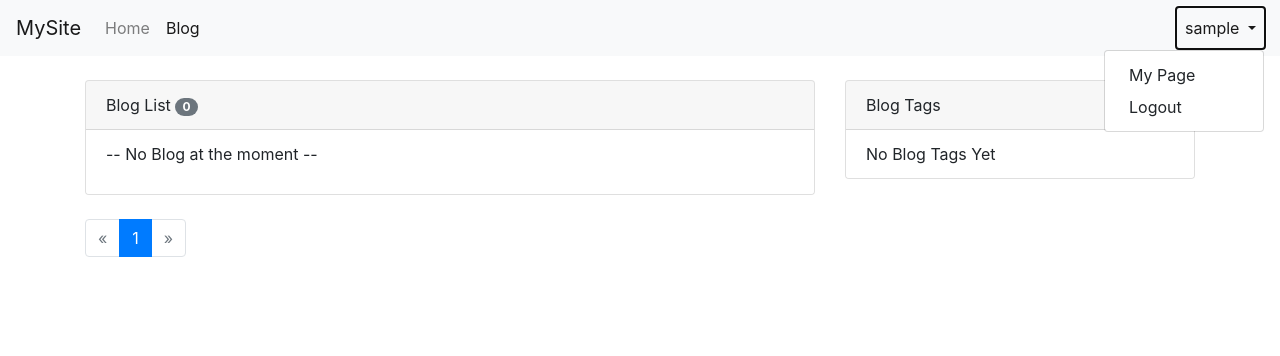
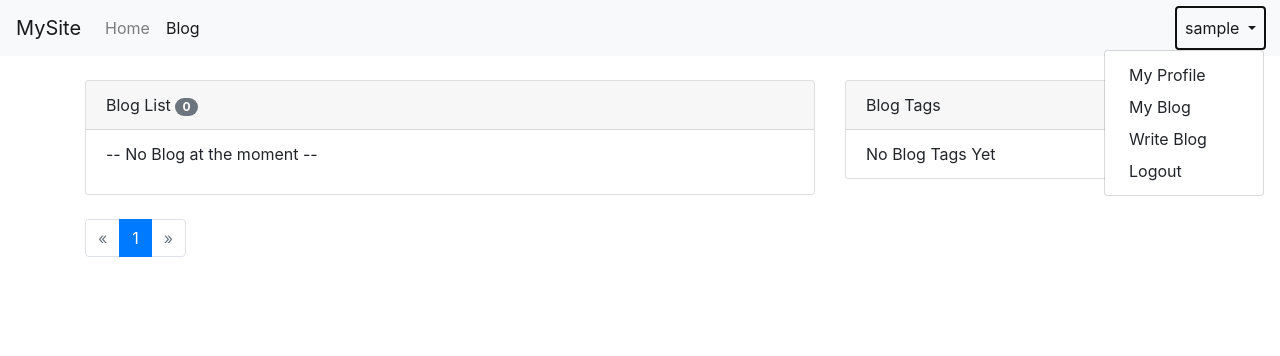
Before and after one commit to abby179/mysite_Django, a Django app: page /blog/ in a window 1280 px wide, after a click that opens the changed part. Shown: the top 356 px of the page. Run offline with Django 3.2, Linux system fonts and the light colour scheme; the visitor is signed in with stand-in values (Sample User, id 1); data that the repository does not hold is empty; parts of the project's set-up code (start-up, migrations or seed data) failed here and were passed over; some libraries are stand-ins or nearby versions.

Commit message:
add manage own blog, write new blog

```diff
--- /dev/null
+++ b/blog/static/write_blog.css
@@ -0,0 +1,3 @@
+div.django-ckeditor-widget {
+    width: 100%;
+}
--- a/blog/templates/blog/blog_detail.html
+++ b/blog/templates/blog/blog_detail.html
@@ -12,7 +12,7 @@
 {% endblock %}
 
 {% block content %}
-    <div class="container">
+    <div class="container mt-4">
         <div class="row">
             <div class="col-sm-10 offset-sm-1">
                 <h3>{{ blog.title }}</h3>
--- a/blog/templates/blog/blog_list.html
+++ b/blog/templates/blog/blog_list.html
@@ -6,7 +6,7 @@
 {% block nav_blog_active %}active{% endblock %}
 
 {% block content %}
-    <div class="container mb-4">
+    <div class="container mb-4 mt-4">
         <div class="row">
             <div class="col-md-8">
                 <div class="card mb-4">
@@ -91,8 +91,4 @@
             </div>
         </div>
     </div>
-
-
-
-
 {% endblock %}
--- a/blog/urls.py
+++ b/blog/urls.py
@@ -4,5 +4,9 @@ from . import views
 urlpatterns = [
     path('<int:blog_pk>', views.blog_detail, name='blog_detail'),
     path('type/<int:blog_type_pk>/', views.blogs_with_type, name='blogs_with_type'),
+    path('manage_blog/', views.manage_blog, name='manage_blog'),
+    path('write_blog/', views.write_blog, name='write_blog'),
+    path('delete_blog/<int:blog_pk>', views.delete_blog, name='delete_blog'),
+    path('edit_blog/<int:blog_pk>', views.edit_blog, name='edit_blog'),
     path('', views.blog_list, name='blog_list'),
 ]
--- a/blog/views.py
+++ b/blog/views.py
@@ -1,15 +1,19 @@
 from django.conf import settings
 from django.core.paginator import Paginator
-from django.shortcuts import render, get_object_or_404
+from django.shortcuts import render, get_object_or_404, redirect
+from django.contrib.auth.decorators import login_required
+from django.http import Http404
+from django.contrib import messages
+from django.contrib.contenttypes.models import ContentType
 
 from .models import Blog, BlogType
+from .forms import BlogForm
 from read_count.utils import read_count_once
 
 
 def get_common_blog_data(request, blog_all):
     paginator = Paginator(blog_all, settings.EACH_PAGE_BLOGS_NUMBER)
     page_num = request.GET.get('page', 1)
-    # todo: add 404 page
     blog_page = paginator.get_page(page_num)
     current_page_num = blog_page.number
     page_range = list(range(max(current_page_num - 2, 1), min(current_page_num + 3, paginator.num_pages + 1)))
@@ -58,3 +62,61 @@ def blog_detail(request, blog_pk):
     response = render(request, 'blog/blog_detail.html', context)
     response.set_cookie(read_cookie_key, 'true', max_age=120)
     return response
+
+
+@login_required
+def manage_blog(request):
+    blog_all = Blog.objects.filter(author=request.user)
+    return render(request, 'blog/manage_blog.html', {'blog_all': blog_all})
+
+
+@login_required
+def delete_blog(request, blog_pk):
+    blog = get_object_or_404(Blog, id=blog_pk)
+    if blog.author == request.user:
+        blog.delete()
+        messages.add_message(request, messages.SUCCESS, blog.title+' was deleted successfully.')
+        return redirect('manage_blog')
+    else:
+        raise Http404('You are not allowed to delete this blog')
+
+
+@login_required
+def write_blog(request):
+    if request.method == 'POST':
+        blog_form = BlogForm(request.POST)
+        if blog_form.is_valid():
+            blog = Blog()
+            blog.title = blog_form.cleaned_data['title']
+            blog.blog_type = blog_form.cleaned_data['blog_type']
+            blog.content = blog_form.cleaned_data['content']
+            blog.author = request.user
+            blog.save()
+            messages.add_message(request, messages.SUCCESS, 'Article posted!')
+            return redirect('manage_blog')
+        else:
+            messages.add_message(request, messages.WARNING, list(blog_form.errors.values())[0][0])
+
+    context = {'blog_form': BlogForm()}
+    return render(request, 'blog/write_blog.html', context)
+
+
+@login_required
+def edit_blog(request, blog_pk):
+    blog = get_object_or_404(Blog, id=blog_pk)
+
+    if request.method == 'POST':
+        blog_form = BlogForm(request.POST)
+        if blog_form.is_valid():
+            blog.title = blog_form.cleaned_data['title']
+            blog.blog_type = blog_form.cleaned_data['blog_type']
+            blog.content = blog_form.cleaned_data['content']
+            blog.save()
+            messages.add_message(request, messages.SUCCESS, 'Article updated!')
+            return redirect('blog_detail', blog.pk)
+        else:
+            messages.add_message(request, messages.WARNING, list(blog_form.errors.values())[0][0])
+
+    blog_form = BlogForm(initial={'title': blog.title, 'content': blog.content, 'blog_type': blog.blog_type})
+    context = {'blog_form': blog_form}
+    return render(request, 'blog/edit_blog.html', context)
--- a/templates/error.html
+++ b/templates/error.html
@@ -5,7 +5,7 @@
 {% endblock %}
 
 {% block content %}
-    <div class="content ml-4">
+    <div class="content ml-4 mt-4">
         <h4>{{ message }}</h4>
         <a href="{{ redirect_to }}">Return</a>
     </div>
--- a/templates/index.html
+++ b/templates/index.html
@@ -14,7 +14,7 @@
 {% endblock %}
 
 {% block content %}
-    <div class="container">
+    <div class="container mt-4">
         <div class="row">
         <div class="col-md-8">
             <h3 class="index_cont">Welcome to my site!</h3>
--- a/templates/layout.html
+++ b/templates/layout.html
@@ -12,7 +12,7 @@
 </head>
 <body>
 
-    <nav class="navbar navbar-expand-lg navbar-light bg-light mb-4 sticky-top">
+    <nav class="navbar navbar-expand-lg navbar-light bg-light sticky-top">
       <a class="navbar-brand" href="{% url 'index' %}">MySite</a>
       <button class="navbar-toggler" type="button" data-toggle="collapse" data-target="#navbarSupportedContent" aria-controls="navbarSupportedContent" aria-expanded="false" aria-label="Toggle navigation">
         <span class="navbar-toggler-icon"></span>
@@ -35,7 +35,9 @@
                   {{ user.username }}
                 </a>
                 <div class="dropdown-menu dropdown-menu-right" aria-labelledby="navbarDropdown">
-                  <a class="dropdown-item" href="{% url 'user_info' %}">My Page</a>
+                  <a class="dropdown-item" href="{% url 'user_info' %}">My Profile</a>
+                  <a class="dropdown-item" href="{% url 'manage_blog' %}">My Blog</a>
+                  <a class="dropdown-item" href="{% url 'write_blog' %}">Write Blog</a>
                   <a class="dropdown-item" href="{% url 'logout' %}">Logout</a>
                 </div>
               </li>
@@ -50,6 +52,14 @@
         </ul>
       </div>
     </nav>
+
+    {% if messages %}
+        <ul class="messages list-unstyled">
+            {% for message in messages %}
+            <li{% if message.tags %} class="alert alert-{{ message.tags }}"{% endif %}>{{ message }}</li>
+            {% endfor %}
+        </ul>
+    {% endif %}
 
     {% block content %}
     {% endblock %}
--- a/user/templates/user/login.html
+++ b/user/templates/user/login.html
@@ -7,7 +7,7 @@
 {% block nav_login_active %}active{% endblock %}
 
 {% block content %}
-    <div class="content">
+    <div class="content mt-4">
         <div class="row">
             <div class="col-sm-4 offset-sm-4">
                 <div class="card">
--- a/user/templates/user/register.html
+++ b/user/templates/user/register.html
@@ -7,7 +7,7 @@
 {% block nav_register_active %}active{% endblock %}
 
 {% block content %}
-    <div class="content">
+    <div class="content mt-4">
         <div class="row">
             <div class="col-sm-4 offset-sm-4">
                 <div class="card">
--- a/user/templates/user/user_info.html
+++ b/user/templates/user/user_info.html
@@ -5,7 +5,7 @@
 {% endblock %}
 
 {% block content %}
-    <div class="content">
+    <div class="content mt-4">
         <div class="row">
             <div class="col-10 offset-1">
                 <h2>{{ user.username }}</h2>
```
Also changed, not shown: blog/forms.py (added, +31 -0 lines), blog/templates/blog/edit_blog.html (added, +33 -0 lines), blog/templates/blog/manage_blog.html (added, +35 -0 lines), blog/templates/blog/write_blog.html (added, +33 -0 lines), mysite/settings.py (+16 -1 lines).
